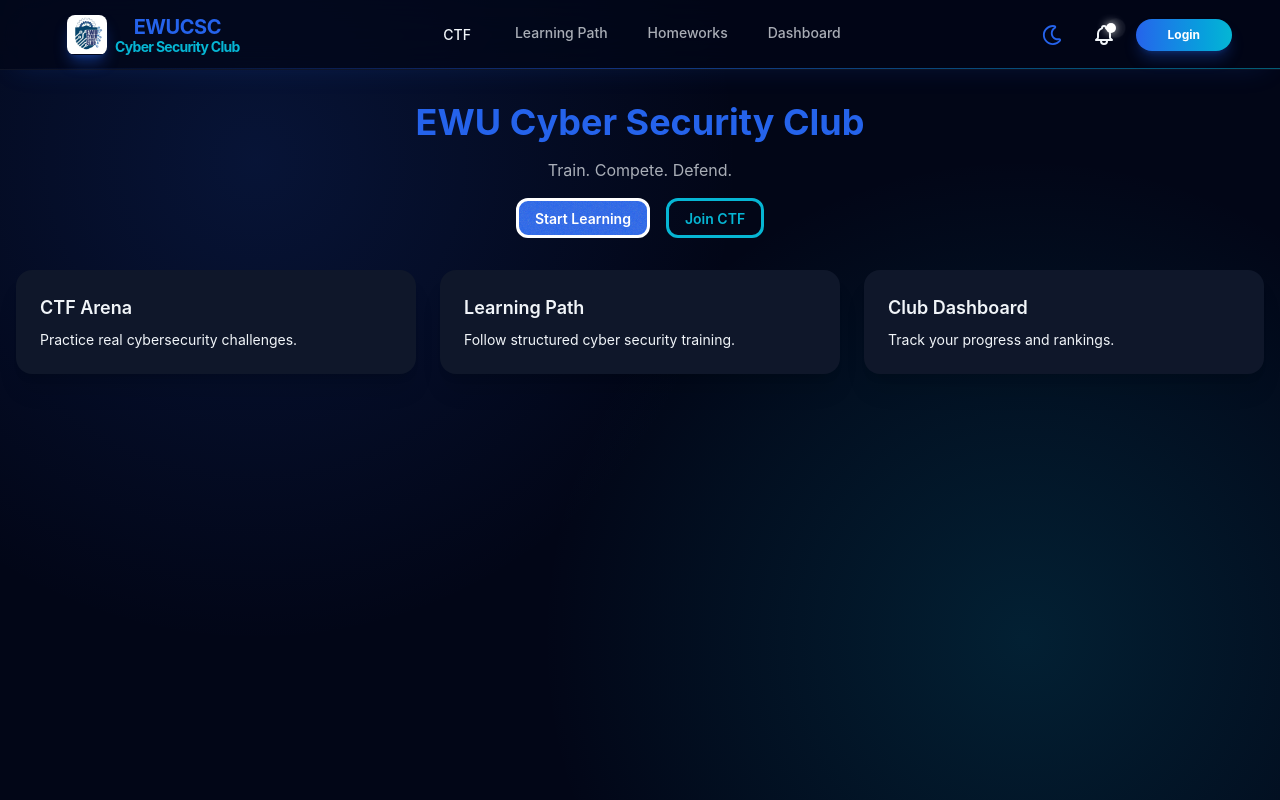
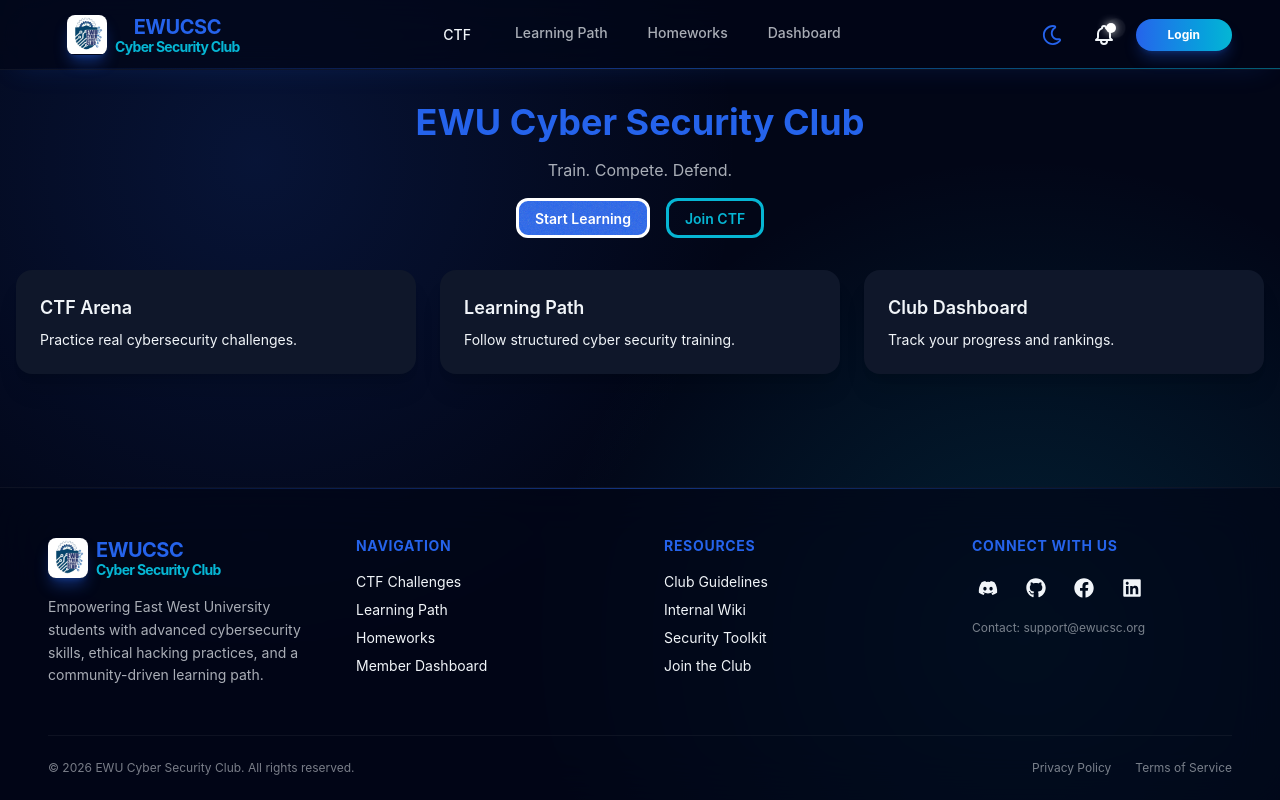
Before and after one commit to Taoshif1/ewucsc-portal-client, a React (Vite) app: page / in a window 1280 px wide. Built offline with nearby package versions, Linux system fonts and the light colour scheme; no server answers.

Commit message:
Footer added

```diff
--- /dev/null
+++ b/src/components/Footer.jsx
@@ -0,0 +1,70 @@
+// src/components/Footer.jsx
+import React from "react";
+import Logo from "./Logo";
+import { Link } from "react-router";
+import { FaFacebook, FaGithub, FaLinkedin, FaDiscord } from "react-icons/fa";
+
+const Footer = () => {
+  return (
+    <footer className="relative bg-base-100/70 backdrop-blur-xl border-t border-white/5 pt-12 pb-6 px-4 lg:px-12 mt-auto">
+      {/* Decorative Top Gradient Line (Matches Navbar) */}
+      <div className="absolute top-0 left-0 h-[1px] w-full bg-gradient-to-r from-transparent via-primary after:to-secondary opacity-50"></div>
+
+      <div className="grid grid-cols-1 md:grid-cols-4 gap-12 mb-12">
+        {/* Brand Section */}
+        <div className="md:col-span-1">
+          <Logo className="h-10 w-10" />
+          <p className="mt-4 text-sm text-base-content/70 leading-relaxed">
+            Empowering East West University students with advanced cybersecurity
+            skills, ethical hacking practices, and a community-driven learning path.
+          </p>
+        </div>
+
+        {/* Quick Links */}
+        <div>
+          <h3 className="font-bold text-primary mb-4 uppercase tracking-wider text-sm">Navigation</h3>
+          <ul className="space-y-2 text-sm">
+            <li><Link to="/ctf" className="hover:text-secondary transition-colors">CTF Challenges</Link></li>
+            <li><Link to="/learning" className="hover:text-secondary transition-colors">Learning Path</Link></li>
+            <li><Link to="/homeworks" className="hover:text-secondary transition-colors">Homeworks</Link></li>
+            <li><Link to="/dashboard" className="hover:text-secondary transition-colors">Member Dashboard</Link></li>
+          </ul>
+        </div>
+
+        {/* Resources */}
+        <div>
+          <h3 className="font-bold text-primary mb-4 uppercase tracking-wider text-sm">Resources</h3>
+          <ul className="space-y-2 text-sm">
+            <li><a href="#" className="hover:text-secondary transition-colors">Club Guidelines</a></li>
+            <li><a href="#" className="hover:text-secondary transition-colors">Internal Wiki</a></li>
+            <li><a href="#" className="hover:text-secondary transition-colors">Security Toolkit</a></li>
+            <li><Link to="/register" className="hover:text-secondary transition-colors">Join the Club</Link></li>
+          </ul>
+        </div>
+
+        {/* Social & Contact */}
+        <div>
+          <h3 className="font-bold text-primary mb-4 uppercase tracking-wider text-sm">Connect With Us</h3>
+          <div className="flex gap-4 mb-4">
+            <a href="#" className="btn btn-ghost btn-sm btn-circle text-xl hover:text-secondary"><FaDiscord /></a>
+            <a href="#" className="btn btn-ghost btn-sm btn-circle text-xl hover:text-secondary"><FaGithub /></a>
+            <a href="#" className="btn btn-ghost btn-sm btn-circle text-xl hover:text-secondary"><FaFacebook /></a>
+            <a href="#" className="btn btn-ghost btn-sm btn-circle text-xl hover:text-secondary"><FaLinkedin /></a>
+          </div>
+          <p className="text-xs text-base-content/50">Contact: support@ewucsc.org</p>
+        </div>
+      </div>
+
+      {/* Bottom Copyright */}
+      <div className="border-t border-white/5 pt-6 flex flex-col md:flex-row justify-between items-center gap-4 text-xs text-base-content/50">
+        <p>© {new Date().getFullYear()} EWU Cyber Security Club. All rights reserved.</p>
+        <div className="flex gap-6">
+          <a href="#" className="hover:text-base-content transition-colors">Privacy Policy</a>
+          <a href="#" className="hover:text-base-content transition-colors">Terms of Service</a>
+        </div>
+      </div>
+    </footer>
+  );
+};
+
+export default Footer;
--- a/src/layouts/MainLayout.jsx
+++ b/src/layouts/MainLayout.jsx
@@ -1,5 +1,6 @@
 import { Outlet } from "react-router";
 import Navbar from "../components/Navbar";
+import Footer from "../components/Footer";
 
 const MainLayout = () => {
   return (
@@ -11,6 +12,8 @@ const MainLayout = () => {
         <Outlet />
       </main>
 
+      <Footer></Footer>
+
     </div>
   );
 };
--- a/src/pages/Login.jsx
+++ b/src/pages/Login.jsx
@@ -6,6 +6,7 @@ import Navbar from "../components/Navbar";
 import { Link } from "react-router";
 import { FaEye, FaEyeSlash } from "react-icons/fa";
 import toast from "react-hot-toast";
+import Footer from "../components/Footer";
 
 const Login = () => {
   const { loginUser } = useAuth();
@@ -114,6 +115,7 @@ const Login = () => {
           </div>
         </div>
       </div>
+      <Footer></Footer>
     </div>
   );
 };
--- a/src/pages/Register.jsx
+++ b/src/pages/Register.jsx
@@ -6,6 +6,7 @@ import Navbar from "../components/Navbar";
 import { FaEye, FaEyeSlash } from "react-icons/fa";
 import { Link } from "react-router";
 import toast from "react-hot-toast";
+import Footer from "../components/Footer";
 
 export const Register = () => {
   const { registerUser } = useAuth();
@@ -133,6 +134,7 @@ export const Register = () => {
           </div>
         </div>
       </div>
+      <Footer></Footer>
     </div>
   );
 };
```
Also changed, not shown: 1 other file (tests, documents, lock files or other folders).
